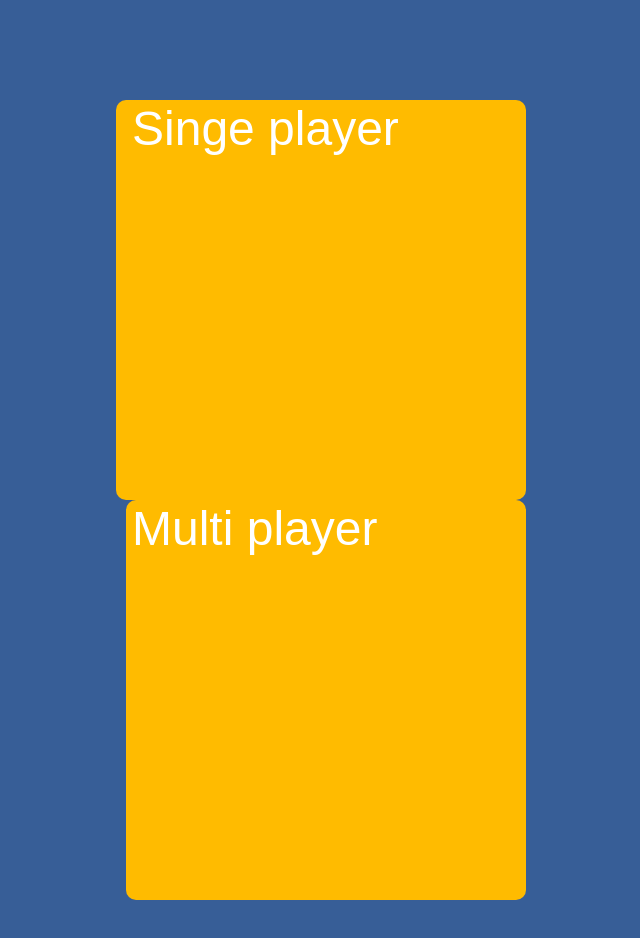
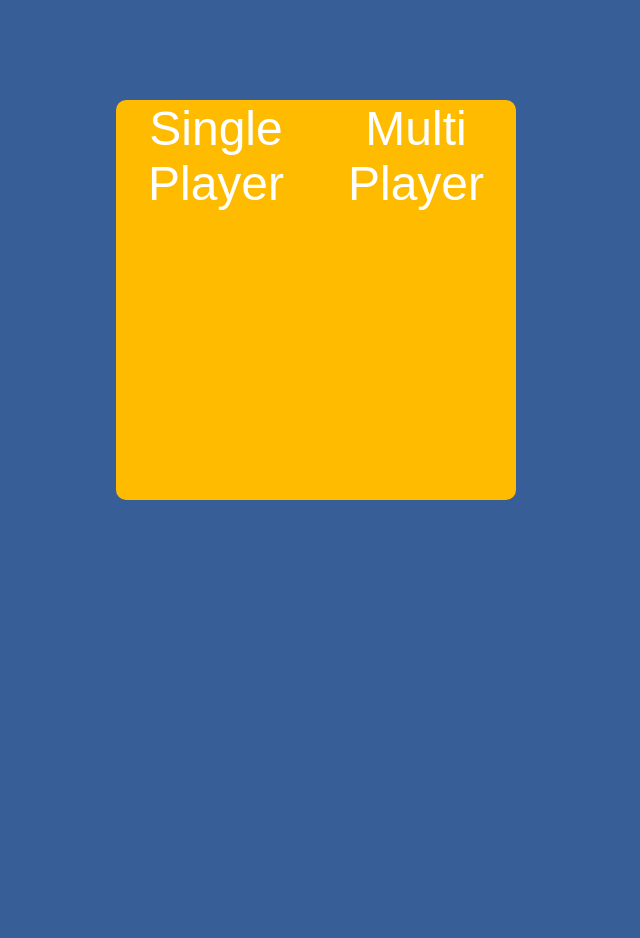
Before and after one commit to Jonathan122802/M6_Project, a plain HTML site: page index.html in a window 1280 px wide. Shown: the top 938 px of the page, without its empty margins (324-964 px from the left). Drawn offline with Linux system fonts and the light colour scheme.

Commit message:
updated again

```diff
--- a/Buttons.css
+++ b/Buttons.css
@@ -17,7 +17,6 @@ body {
     width: 400px;
     height: 400px;
     display: inline;
-    gap: 20px;
 
 }
 
@@ -38,5 +37,6 @@ body {
 }
 
 .action_btn:hover {
+
     background-color: #FB6542; /*different colour for on hover */
 }
--- a/index.html
+++ b/index.html
@@ -6,10 +6,8 @@
 
         <div class="action_btn" >
 
-            <div class="buttons">
-                <button name="submit" class="action_btn">Singe player</button>
-                <button name="submit" class="action_btn">Multi player</button>
-            </div>
+            <button name="submit" class="action_btn singleplayer" type="submit" >Single Player</button>
+            <button name="submit" class="action_btn multiplayer" type="submit" >Multi Player</button>
 
             <!-- Link to External CSS -->
             <link rel="stylesheet" href="Buttons.css">
```
